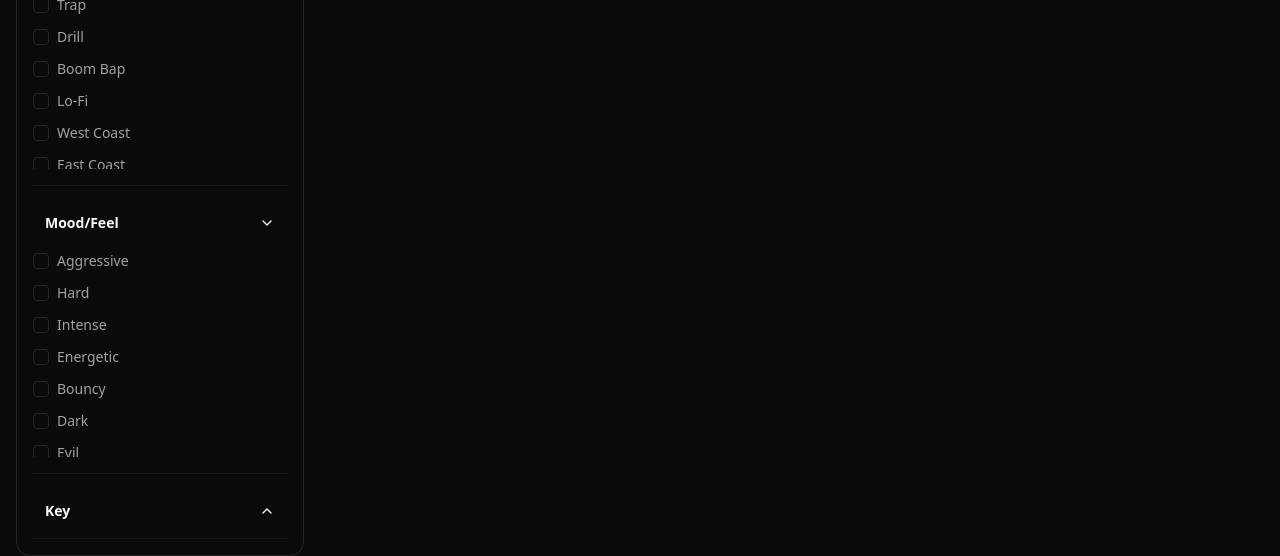
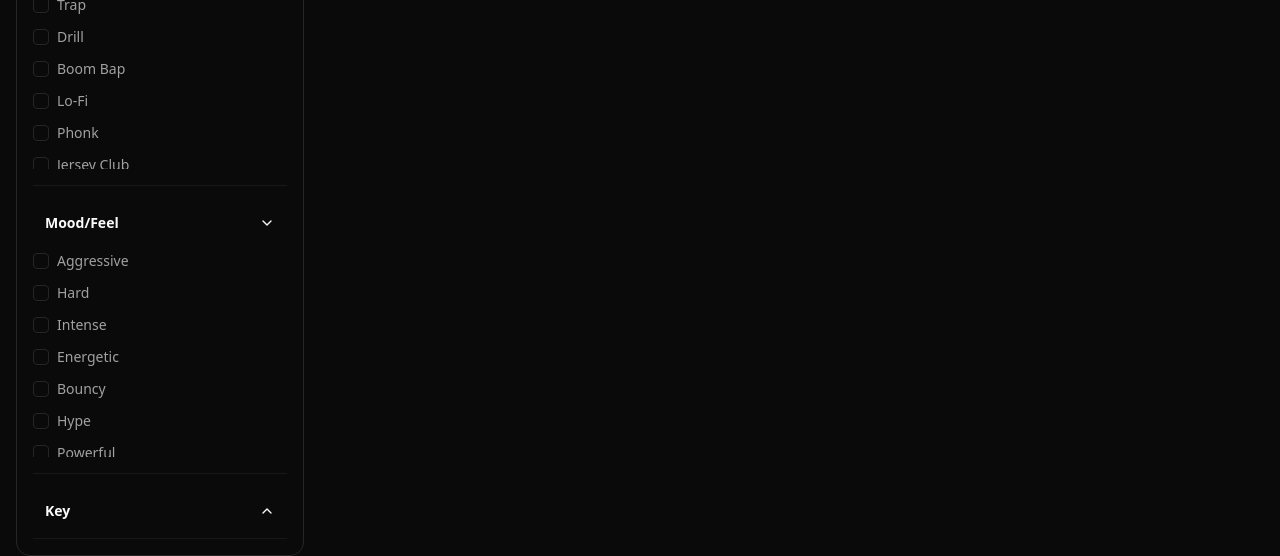
Before and after one commit to Produced-By-FREEZY/FREEZY, a Next.js app: page /beats in a window 1280 px wide. Shown: the part 600-1156 px from the top of the page. Built offline with nearby package versions, Linux system fonts and the light colour scheme; no server answers.

Commit message:
Refactor genre and mood options in filter sidebar

```diff
--- a/components/filter-sidebar.tsx
+++ b/components/filter-sidebar.tsx
@@ -84,18 +84,58 @@ const filterSections: FilterSection[] = [
 {
   title: "Genre",
   options: [
-      "Hip Hop", "Trap", "Drill", "Boom Bap", "Lo-Fi", "West Coast", "East Coast", "Southern", "Phonk", "Jersey Club",
-      "R&B", "Soul", "Neo-Soul", "Funk", "Gospel", "Pop", "Alternative", "Electronic", "EDM", "House", "Techno",
-      "Afrobeats", "Dancehall", "Reggae", "Latin", "Reggaeton", "Bachata", "Trap Latino", "Rock", "Indie", "Punk", "Metal",
-      "Country", "Jazz", "Classical", "Cinematic", "Experimental", "Ambient"
+    // Hip Hop & Sub-genres
+    "Hip Hop", "Trap", "Drill", "Boom Bap", "Lo-Fi", "Phonk", "Jersey Club", "Detroit Trap", "PluggnB", "Glitchcore",
+    "West Coast", "East Coast", "Southern", "Midwest", "Old School", "Underground",
+
+    // R&B & Soul
+    "R&B", "Soul", "Neo-Soul", "Funk", "Gospel", "Contemporary R&B", "Quiet Storm", "Disco",
+
+    // Pop & Alternative
+    "Pop", "Alternative", "Indie Pop", "Hyperpop", "Synthpop", "K-Pop", "Dark Pop",
+
+    // Electronic
+    "Electronic", "EDM", "House", "Techno", "Dubstep", "Synthwave", "Garage", "Drum & Bass", "Future Bass",
+
+    // Global / World
+    "Afrobeats", "Amapiano", "Dancehall", "Reggae", "Latin", "Reggaeton", "Bachata", "Trap Latino", "Salsa", "Dembow",
+
+    // Rock & Heavy
+    "Rock", "Indie", "Punk", "Metal", "Hardcore", "Grunge", "Psychedelic",
+
+    // Organic & Scoring
+    "Country", "Folk", "Acoustic", "Jazz", "Blues", "Classical", "Cinematic", "Orchestral", "World",
+
+    // Mood-Based / Experimental
+    "Experimental", "Ambient", "Industrial", "Noise"
   ],
 },
 {
   title: "Mood/Feel",
   options: [
-      "Aggressive", "Hard", "Intense", "Energetic", "Bouncy", "Dark", "Evil", "Gritty",
-      "Chill", "Smooth", "Atmospheric", "Dreamy", "Ethereal", "Emotional", "Sad", "Soulful",
-      "Uplifting", "Motivational", "Happy", "Romantic", "Cinematic"
+    // High Energy & Aggression
+    "Aggressive", "Hard", "Intense", "Energetic", "Bouncy", "Hype", "Powerful", "Angry", "Epic", "Triumphant", "Rowdy",
+
+    // Dark & Mysterious
+    "Dark", "Evil", "Gritty", "Scary", "Mysterious", "Trippy", "Creepy", "Eerie", "Haunting", "Gothic",
+
+    // Calm & Smooth
+    "Chill", "Smooth", "Relaxing", "Mellow", "Lazy", "Zen", "Minimalist", "Peaceful",
+
+    // Atmospheric & Spacey
+    "Atmospheric", "Dreamy", "Ethereal", "Spacey", "Ambient", "Lush", "Cloudy", "Hypnotic",
+
+    // Emotional & Deep
+    "Emotional", "Sad", "Soulful", "Melancholic", "Depressing", "Lonely", "Nostalgic", "Reflective", "Heartbroken",
+
+    // Positive & Bright
+    "Uplifting", "Motivational", "Happy", "Inspirational", "Bright", "Hopeful", "Joyful", "Fun",
+
+    // Sophisticated & Romantic
+    "Romantic", "Sexy", "Sensual", "Elegant", "Luxury", "Sophisticated", "Cinematic", "Regal",
+
+    // Raw & Lo-Fi
+    "Raw", "Dirty", "Vintage", "Lo-fi", "Industrial", "Distorted"
   ],
 },
   {
```
Lines whose indentation alone changed are shown as unchanged.
